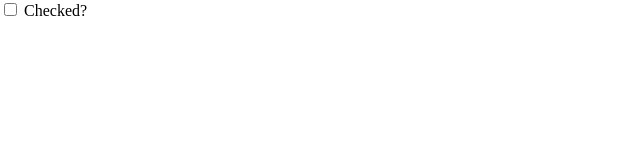
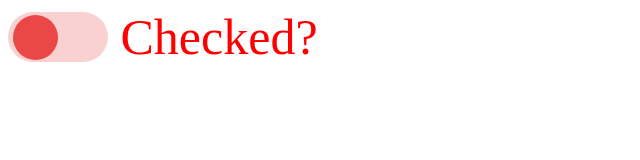
Before and after one commit to DerekPixel/fancy-checkboxes, a plain HTML site: page index.html in a window 1280 px wide. Shown: the whole page, without its empty margins (0-640 px from the left). Drawn offline with Linux system fonts and the light colour scheme.

Commit message:
made a fancy checkbox lol

```diff
--- a/index.css
+++ b/index.css
@@ -1,61 +1,55 @@
-/*#region*/
-/* http://meyerweb.com/eric/tools/css/reset/ 2. v2.0 | 20110126
-License: none (public domain)
-*/
 
-html, body, div, span, applet, object, iframe,
-h1, h2, h3, h4, h5, h6, p, blockquote, pre,
-a, abbr, acronym, address, big, cite, code,
-del, dfn, em, img, ins, kbd, q, s, samp,
-small, strike, strong, sub, sup, tt, var,
-b, u, i, center,
-dl, dt, dd, ol, ul, li,
-fieldset, form, label, legend,
-table, caption, tbody, tfoot, thead, tr, th, td,
-article, aside, canvas, details, embed,
-figure, figcaption, footer, header, hgroup,
-menu, nav, output, ruby, section, summary,
-time, mark, audio, video {
-margin: 0;
-padding: 0;
-border: 0;
-font-size: 100%;
-font: inherit;
-vertical-align: baseline;
+input[type='checkbox'].toggle {
+  opacity: 0;
+  position: absolute;
+  top: -9999px;
+  left: -9999px;
 }
 
-/* HTML5 display-role reset for older browsers */
-article, aside, details, figcaption, figure,
-footer, header, hgroup, menu, nav, section {
-display: block;
+input[type='checkbox'].toggle + label {
+  color: red;
+  user-select: none;
+  font-size: 50px;
+  position: relative;
+  display: flex;
+  align-items: center;
+  cursor: pointer;
 }
 
-body {
-line-height: 1;
+input[type='checkbox'].toggle + label::before {
+  content: '';
+  width: 2em;
+  height: 1em;
+  background-color: hsl(0, 80%, 90%);
+  border-radius: 1em;
+  margin-right: .25em;
+  transition: background-color 200ms ease-in-out;
 }
 
-ol, ul {
-list-style: none;
+input[type='checkbox'].toggle + label::after {
+  position: absolute;
+  left: 0.1em;
+  content: '';
+  width: 0.9em;
+  height: 0.9em;
+  background-color: hsl(0, 80%, 60%);
+  border-radius: 1em;
+  transition: transform 200ms ease-in-out;
 }
 
-blockquote, q {
-quotes: none;
+input[type='checkbox'].toggle:focus-visible + label::before {
+  outline: 2px solid black;
 }
 
-blockquote:before, blockquote:after,
-q:before, q:after {
-content: '';
-content: none;
+input[type='checkbox'].toggle:checked + label::before {
+  background-color: hsl(120, 80%, 90%);
 }
 
-table {
-border-collapse: collapse;
-border-spacing: 0;
+input[type='checkbox'].toggle:checked + label::after {
+  transform: translateX(100%);
+  background-color: hsl(120, 80%, 60%);
 }
 
-/* I added this */
-*, *::before, *::after {
-box-sizing: border-box;
+input[type='checkbox'].toggle:checked + label {
+  color: green;
 }
-
-/*#endregion*/
```
